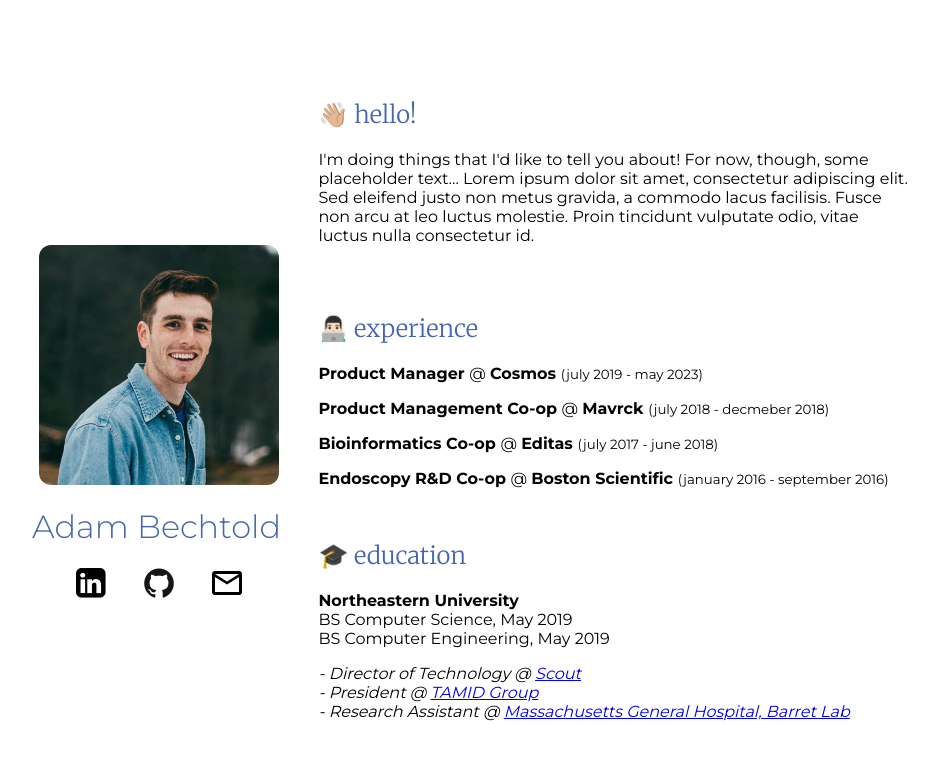
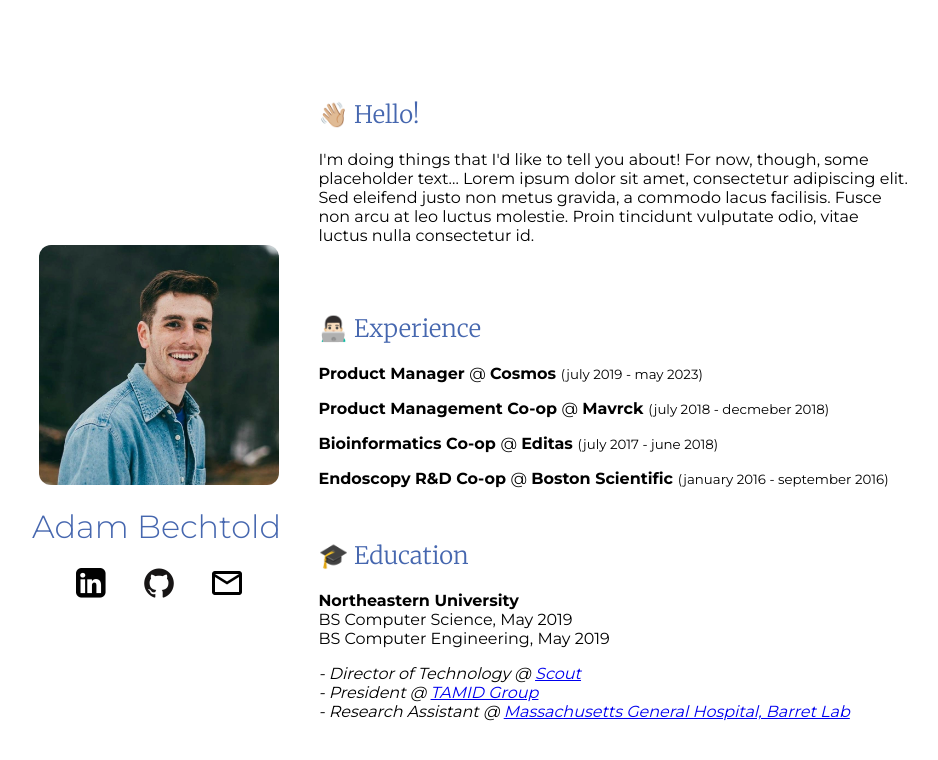
Before and after one commit to adambechtold/personal-website, a Next.js app: page / in a window 1280 px wide. Shown: the top 760 px of the page, without its empty margins (133-1071 px from the left). Built offline with nearby package versions, Linux system fonts and the light colour scheme.

Commit message:
so titles are uppercase

```diff
--- a/app/page.js
+++ b/app/page.js
@@ -20,13 +20,13 @@
           <Profile />
         </div>
         <div className={styles.content}>
-          <ContentItem title="👋🏼 hello!">
+          <ContentItem title="👋🏼 Hello!">
             <Introduction />
           </ContentItem>
-          <ContentItem title="👨🏻‍💻 experience">
+          <ContentItem title="👨🏻‍💻 Experience">
             <Experience />
           </ContentItem>
-          <ContentItem title="🎓 education">
+          <ContentItem title="🎓 Education">
             <Education />
           </ContentItem>
         </div>
```
